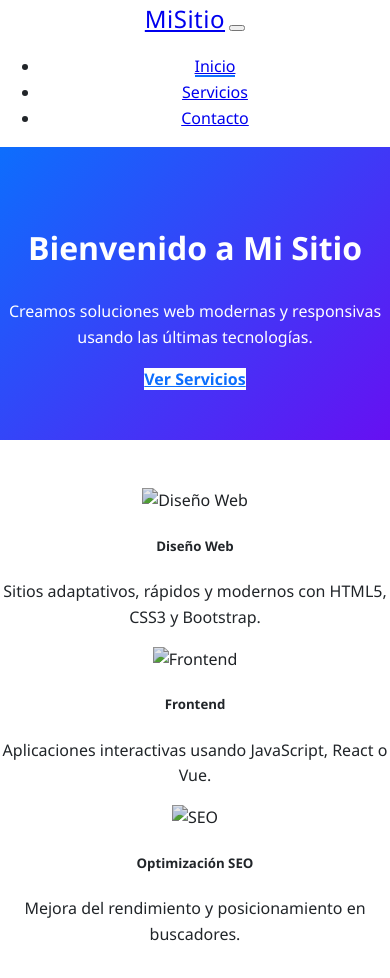
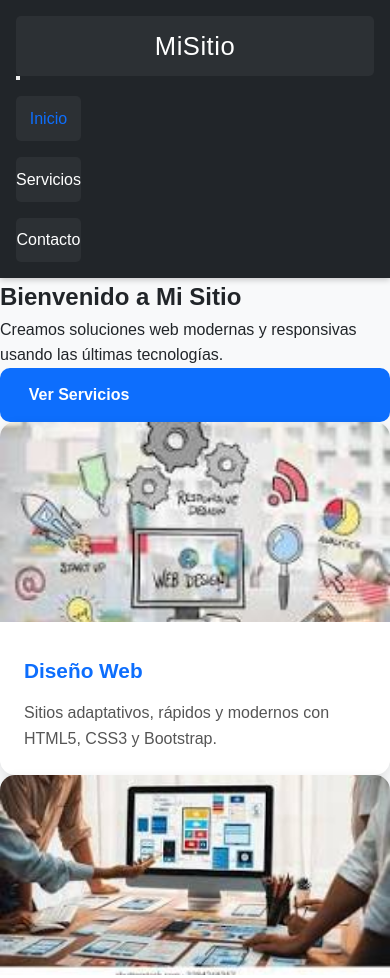
Before and after one commit to martin-Full/coderh, a plain HTML site: page index.html in a window 390 px wide. Shown: the top 978 px of the page. Drawn offline with Linux system fonts and the light colour scheme.

Commit message:
editado mi codigo

```diff
--- a/assets/css/style.css
+++ b/assets/css/style.css
@@ -1,255 +1,287 @@
-/* ==============================
-    CONFIGURACIÓN GLOBAL
-============================== */
-
-:root {
-    --color-primario: #0d6efd;
-    --color-secundario: #6c757d;
-    --color-fondo: white;
-    --color-texto: #212529;
-    --color-acento: #6610f2;
-    --transicion: all 0.3s ease-in-out;
-    --radius: 0.75rem;
-}
-
-*,
-*::before,
-*::after {
+/* ===================================
+   RESET Y CONFIGURACIÓN GLOBAL
+=================================== */
+* {
     box-sizing: border-box;
+    margin: 0;
+    padding: 0;
 }
 
 html {
     scroll-behavior: smooth;
-    font-size: 16px;
 }
 
 body {
-    font-family: "Poppins", "Segoe UI", sans-serif;
-    color: var(--color-texto);
-    background-color: var(--color-fondo);
+    font-family: "Poppins", Arial, sans-serif;
     line-height: 1.6;
-    margin: 0;
+    color: #212529;
+    background-color: #f8f9fa;
+    display: flex;
+    flex-direction: column;
+    min-height: 100vh;
 }
 
-/* ==============================
-    LAYOUT Y ESTRUCTURA
-============================== */
+/* ===================================
+   HEADER Y NAVEGACIÓN
+=================================== */
+header {
+    background-color: #212529;
+    color: white;
+    box-shadow: 0 2px 6px rgba(0, 0, 0, 0.2);
+    position: sticky;
+    top: 0;
+    z-index: 1000;
+}
 
-header {
-    backdrop-filter: blur(5px);
-    transition: var(--transicion);
+.navbar {
+    display: flex;
+    justify-content: space-between;
+    align-items: center;
+    max-width: 1100px;
+    margin: 0 auto;
+    padding: 1rem;
 }
 
 .navbar-brand {
-    font-size: 1.5rem;
+    font-size: 1.6rem;
+    font-weight: 700;
+    color: white;
+    text-decoration: none;
     letter-spacing: 0.5px;
 }
 
-.nav-link {
-    position: relative;
-    font-weight: 500;
-    margin: 0 10px;
-    transition: var(--transicion);
+.navbar ul {
+    list-style: none;
+    display: flex;
+    gap: 1.5rem;
 }
 
-.nav-link::after {
-    content: "";
-    position: absolute;
-    width: 0%;
-    height: 2px;
-    background-color: var(--color-primario);
-    bottom: 0;
-    left: 0;
-    transition: var(--transicion);
+.navbar a {
+    color: white;
+    text-decoration: none;
+    font-weight: 500;
+    transition: color 0.3s ease;
 }
 
-.nav-link:hover::after,
-.nav-link.active::after {
-    width: 100%;
+.navbar a:hover,
+.navbar a.active {
+    color: #0d6efd;
 }
 
-/* ==============================
-    SECCIONES
-============================== */
-
-section {
-    padding-block: 4rem;
-}
-
-section:nth-child(even) {
-    background-color: #ffffff;
-}
-
-/* Hero principal */
-
-/* ==============================
-CENTRADO GENERAL DEL CONTENIDO
-============================== */
-
-main,
-section,
-footer {
+/* ===================================
+   SECCIÓN HERO
+=================================== */
+section.hero {
+    background-color: #e9ecef;
+    padding: 4rem 1rem;
     text-align: center;
 }
 
-.container {
-    max-width: 1000px;
-    /* más contenido centrado en pantallas grandes */
-    margin: 0 auto;
-    /* centra el contenedor */
+.hero h1 {
+    font-size: 3rem;
+    font-weight: 700;
+    margin-bottom: 1rem;
+    color: #212529;
 }
 
-.row {
-    justify-content: center;
-    /* centra las columnas dentro de la grilla */
+.hero p {
+    font-size: 1.2rem;
+    color: #6c757d;
+    max-width: 700px;
+    margin: 0 auto 2rem;
 }
 
-form {
-    margin: 0 auto;
-    max-width: 600px;
+.btn {
+    display: inline-block;
+    background-color: #0d6efd;
+    color: white;
+    padding: 0.9rem 1.8rem;
+    border-radius: 10px;
+    text-decoration: none;
+    transition: background 0.3s ease, transform 0.2s ease;
+    font-weight: 600;
+}
+
+.btn:hover {
+    background-color: #0b5ed7;
+    transform: translateY(-2px);
+}
+
+/* ===================================
+   SECCIÓN DE CARDS
+=================================== */
+section.cards {
+    max-width: 1100px;
+    margin: 4rem auto;
+    padding: 0 1rem;
+    display: grid;
+    grid-template-columns: repeat(auto-fit, minmax(280px, 1fr));
+    gap: 2rem;
 }
 
 .card {
-    margin: 0 auto;
-}
-
-
-section.bg-light {
-    background: linear-gradient(135deg,
-            var(--color-primario) 0%,
-            var(--color-acento) 100%);
-    color: red
-}
-
-section.bg-light h1,
-section.bg-light p {
-    color:  white
-}
-
-.btn-primary {
+    border: none;
+    border-radius: 15px;
+    overflow: hidden;
     background-color: white;
-    color: var(--color-primario);
-    border: none;
-    font-weight: 600;
-    transition: var(--transicion);
-}
-
-.btn-primary:hover {
-    background-color: var(--color-acento);
-    color: #fff;
-    transform: translateY(-2px);
-}
-
-/* ==============================
-    CARDS Y CONTENEDORES
-============================== */
-
-.card {
-    border: none;
-    border-radius: var(--radius);
-    overflow: hidden;
-    transition: var(--transicion);
+    box-shadow: 0 4px 12px rgba(0, 0, 0, 0.1);
+    transition: transform 0.3s ease, box-shadow 0.3s ease;
 }
 
 .card:hover {
-    transform: translateY(-5px);
-    box-shadow: 0 10px 25px rgba(0, 0, 0, 0.1);
+    transform: translateY(-6px);
+    box-shadow: 0 8px 20px rgba(0, 0, 0, 0.15);
 }
 
-.card-img-top {
-    height: 220px;
+.card img {
+    width: 100%;
+    height: 200px;
     object-fit: cover;
-    filter: brightness(0.9);
-    transition: var(--transicion);
 }
 
-.card:hover .card-img-top {
-    filter: brightness(1);
+.card-body {
+    padding: 1.5rem;
 }
 
-/* ==============================
-    FORMULARIO DE CONTACTO
-============================== */
-
-form {
-    border-radius: var(--radius);
-    transition: var(--transicion);
+.card-title {
+    font-size: 1.3rem;
+    font-weight: 600;
+    margin-bottom: 0.8rem;
+    color: #0d6efd;
 }
 
-form:focus-within {
-    box-shadow: 0 0 0 0.25rem rgba(13, 110, 253, 0.25);
+.card-text {
+    color: #555;
 }
 
-input:focus,
-textarea:focus {
-    border-color: var(--color-primario) !important;
-    box-shadow: 0 0 0 0.2rem rgba(13, 110, 253, 0.25);
+/* ===================================
+   FORMULARIO DE CONTACTO
+=================================== */
+form {
+    background-color: white;
+    border-radius: 15px;
+    padding: 2rem;
+    box-shadow: 0 4px 12px rgba(0, 0, 0, 0.08);
+    max-width: 700px;
+    margin: 2rem auto;
 }
 
-/* ==============================
-    FOOTER
-============================== */
+form label {
+    font-weight: 600;
+    display: block;
+    margin-bottom: 0.3rem;
+}
 
+form input,
+form textarea {
+    width: 100%;
+    padding: 0.8rem;
+    border: 1px solid #ced4da;
+    border-radius: 8px;
+    margin-bottom: 1rem;
+    font-size: 1rem;
+}
+
+form input:focus,
+form textarea:focus {
+    outline: none;
+    border-color: #0d6efd;
+    box-shadow: 0 0 5px rgba(13, 110, 253, 0.3);
+}
+
+form button {
+    display: block;
+    width: 100%;
+    background-color: #0d6efd;
+    color: white;
+    padding: 0.9rem;
+    border: none;
+    border-radius: 10px;
+    font-size: 1rem;
+    font-weight: 600;
+    cursor: pointer;
+    transition: background 0.3s ease;
+}
+
+form button:hover {
+    background-color: #0b5ed7;
+}
+
+/* ===================================
+   FOOTER
+=================================== */
 footer {
-    background-color: #111;
-    color: #eee;
-    font-size: 0.9rem;
+    margin-top: auto;
+    background-color: #212529;
+    color: #dee2e6;
+    text-align: center;
+    padding: 1.8rem 1rem;
 }
 
 footer small {
-    color: #aaa;
+    color: #adb5bd;
+    display: block;
+    margin-top: 0.5rem;
 }
 
-/* ==============================
-    EFECTOS Y ANIMACIONES
-============================== */
+/* ===================================
+   RESPONSIVE (TABLET Y MOBILE)
+=================================== */
 
-/* Animación de aparición */
-@keyframes fadeInUp {
-    from {
-        opacity: 0;
-        transform: translateY(30px);
+/* Tablet */
+@media (max-width: 992px) {
+    .navbar ul {
+        gap: 1rem;
     }
 
-    to {
-        opacity: 1;
-        transform: translateY(0);
+    .hero h1 {
+        font-size: 2.3rem;
+    }
+
+    .hero p {
+        font-size: 1.1rem;
     }
 }
 
-.card,
-form,
-section.bg-light {
-    animation: fadeInUp 0.8s ease both;
-}
-
-/* Hover sobre botones secundarios */
-.btn-secondary:hover {
-    background-color: var(--color-acento);
-    border: none;
-}
-
-/* ==============================  RESPONSIVE DESIGN
-============================== */
-
+/* Mobile */
 @media (max-width: 768px) {
-    header {
-        text-align: center;
+    .navbar {
+        flex-direction: column;
+        align-items: flex-start;
     }
 
-    .navbar-nav {
-        gap: 0.5rem;
+    .navbar ul {
+        flex-direction: column;
+        width: 100%;
+        margin-top: 1rem;
     }
 
-    .display-4 {
-        font-size: 2rem;
+    .navbar li {
+        width: 100%;
     }
 
-    section {
-        padding-block: 3rem;
+    .navbar a {
+        display: block;
+        width: 100%;
+        padding: 0.6rem 0;
+        text-align: center;
+        background-color: #2c3034;
+        border-radius: 5px;
     }
 
-    .card-img-top {
-        height: 180px;
+    .hero {
+        padding: 3rem 1rem;
+    }
+
+    .hero h1 {
+        font-size: 1.9rem;
+    }
+
+    .btn {
+        width: 100%;
+    }
+
+    form {
+        padding: 1.5rem;
     }
 }
--- a/index.html
+++ b/index.html
@@ -5,22 +5,24 @@
     <meta charset="UTF-8" />
     <meta name="viewport" content="width=device-width, initial-scale=1.0" />
     <title>Inicio</title>
-    <link rel="stylesheet" href="/assets/css/style.css">
-    <link rel="icon" href="/img/AAAJ.jpg type="image png" />
+    <!-- Ruta corregida al CSS -->
+    <link rel="stylesheet" href="./assets/css/style.css">
+    <!-- Ruta corregida al favicon -->
+    <link rel="icon" href="./assets/img/AAAJ.jpg" type="image/png" />
 </head>
 
 <body>
     <!-- Header -->
     <header class="bg-dark text-white sticky-top shadow">
         <nav class="navbar navbar-expand-lg navbar-dark container">
-            <a class="navbar-brand fw-bold" href="index.html">MiSitio</a>
+            <a class="navbar-brand fw-bold" href="./index.html">MiSitio</a>
             <button class="navbar-toggler" type="button" data-bs-toggle="collapse" data-bs-target="#menuNav">
                 <span class="navbar-toggler-icon"></span>
             </button>
 
             <div class="collapse navbar-collapse justify-content-end" id="menuNav">
                 <ul class="navbar-nav">
-                    <li class="nav-item"><a class="nav-link active" href="/index.html">Inicio</a></li>
+                    <li class="nav-item"><a class="nav-link active" href="./index.html">Inicio</a></li>
                     <li class="nav-item"><a class="nav-link" href="./pages/servicios.html">Servicios</a></li>
                     <li class="nav-item"><a class="nav-link" href="./pages/contacto.html">Contacto</a></li>
                 </ul>
@@ -32,8 +34,9 @@
     <section class="bg-light py-5 text-center">
         <div class="container">
             <h1 class="display-4 fw-bold mb-3">Bienvenido a Mi Sitio</h1>
-            <p class="lead text-secondary mb-4">Creamos soluciones web modernas y responsivas usando las últimas
-                tecnologías.</p>
+            <p class="lead text-secondary mb-4">
+                Creamos soluciones web modernas y responsivas usando las últimas tecnologías.
+            </p>
             <a href="./pages/servicios.html" class="btn btn-primary btn-lg">Ver Servicios</a>
         </div>
     </section>
@@ -43,7 +46,7 @@
         <div class="row g-4">
             <div class="col-md-4">
                 <div class="card h-100 shadow-sm">
-                    <img src="/img/BICHO.jpg" class="card-img-top" alt="Diseño Web">
+                    <img src="./assets/img/fotito.jpg" class="card-img-top" alt="Diseño Web">
                     <div class="card-body">
                         <h5 class="card-title">Diseño Web</h5>
                         <p class="card-text">Sitios adaptativos, rápidos y modernos con HTML5, CSS3 y Bootstrap.</p>
@@ -53,7 +56,7 @@
 
             <div class="col-md-4">
                 <div class="card h-100 shadow-sm">
-                    <img src="img/card2.jpg" class="card-img-top" alt="Frontend">
+                    <img src="./assets/img/foto.jpg" class="card-img-top" alt="Frontend">
                     <div class="card-body">
                         <h5 class="card-title">Frontend</h5>
                         <p class="card-text">Aplicaciones interactivas usando JavaScript, React o Vue.</p>
@@ -63,7 +66,7 @@
 
             <div class="col-md-4">
                 <div class="card h-100 shadow-sm">
-                    <img src="img/card3.jpg" class="card-img-top" alt="SEO">
+                    <img src="./assets/img/download.png" class="card-img-top" alt="SEO">
                     <div class="card-body">
                         <h5 class="card-title">Optimización SEO</h5>
                         <p class="card-text">Mejora del rendimiento y posicionamiento en buscadores.</p>
@@ -74,7 +77,7 @@
     </section>
 
     <!-- Footer -->
-    <footer class="bg-dark texgit t-white text-center py-4 mt-auto">
+    <footer class="bg-dark text-white text-center py-4 mt-auto">
         <div class="container">
             <p class="mb-1">&copy; 2025 MiSitio. Todos los derechos reservados.</p>
             <small class="text-secondary">Desarrollado con ❤️ y Bootstrap</small>
```
Also changed, not shown: pages/contacto.html (+7 -4 lines), pages/servicios.html (+7 -4 lines), assets/img/download.png, assets/img/fotito.jpg (added), assets/img/foto.jpg (added).
